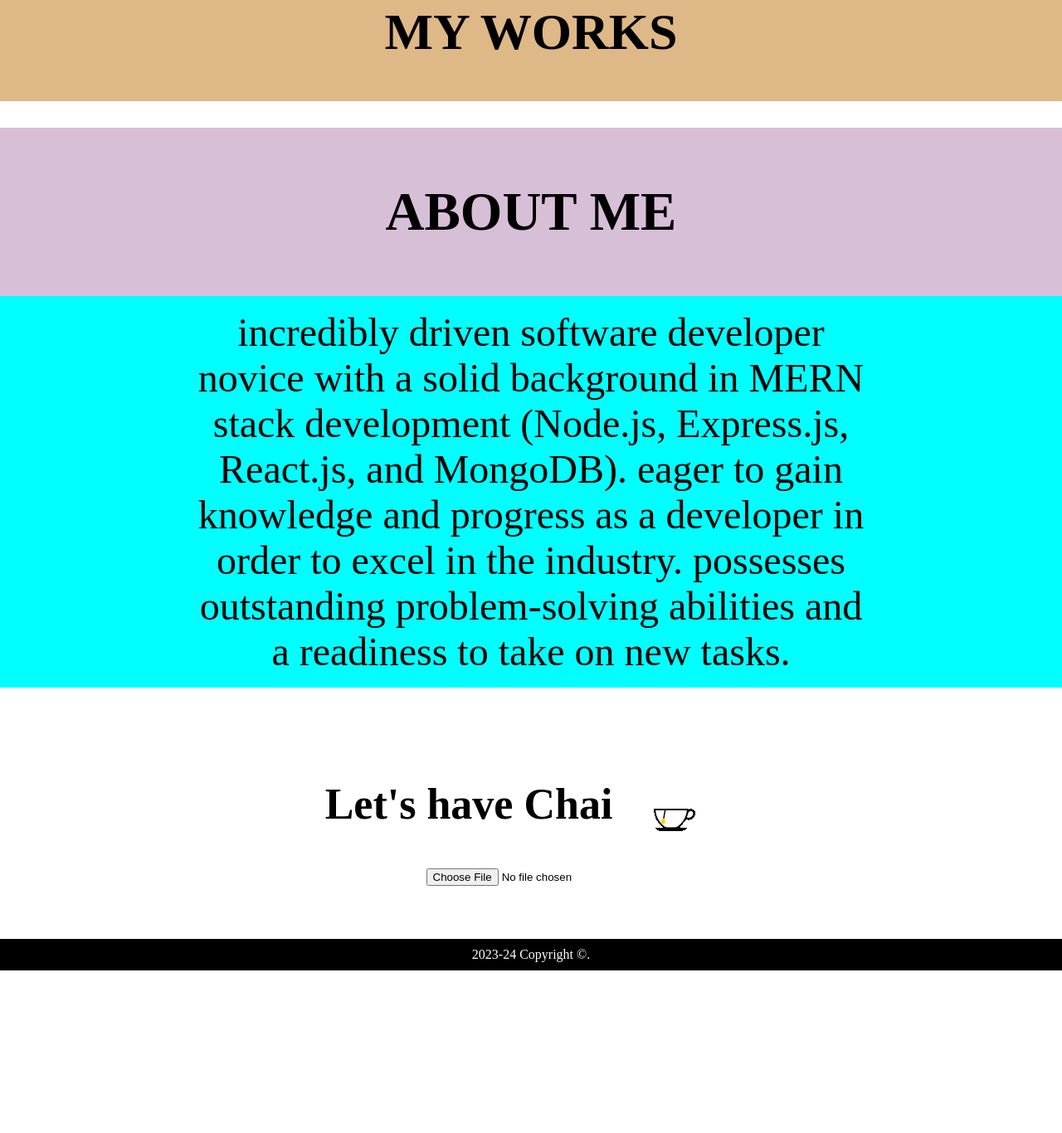
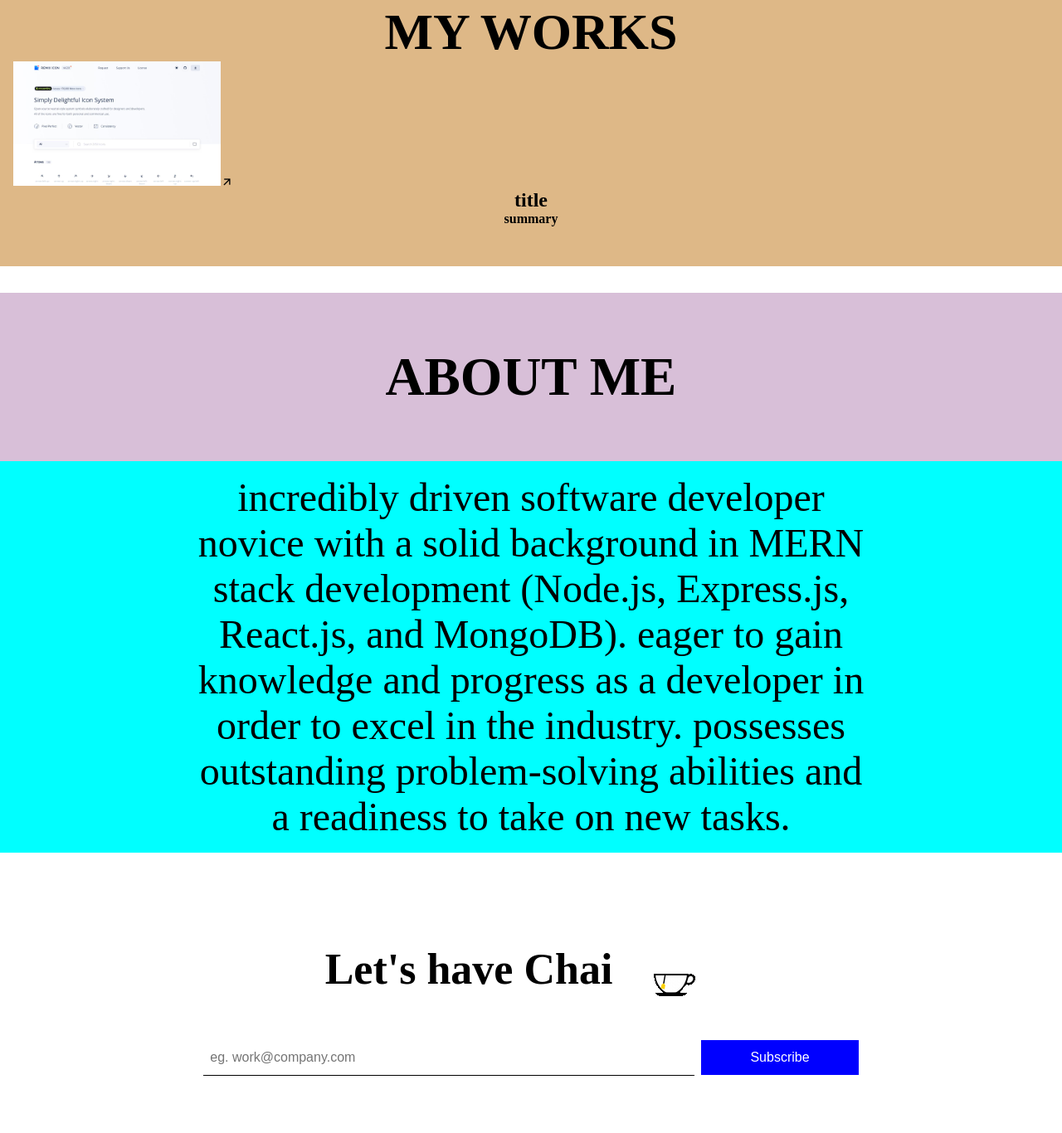
Before and after one commit to mdArshad10/Portfolio_second, a website built with Vite: page index.html in a window 1280 px wide. Shown: the part 1408-2774 px from the top of the page at 83% size. Before the commit the page ends 2578 px from the top, so only its background shows below. Built offline with nearby package versions, Linux system fonts and the light colour scheme; files whose address does not match are found by name.

Commit message:
adding the contact us form

```diff
--- a/index.html
+++ b/index.html
@@ -27,13 +27,11 @@
           <li><i class="ri-home-4-line"></i> <a href="#Home"> Home</a></li>
           <li><i class="ri-code-s-fill"></i> <a href="#Skills"> Skills</a></li>
           <li>
-            <i class="ri-lightbulb-line"></i> <a href="#Projects"> my work</a>
+            <i class="ri-lightbulb-line"></i> <a href="#Projects"> My works</a>
           </li>
-
-          <li>
-            <i class="ri-information-line"></i> <a href="#About"> About</a>
+          <li class="contact">
+            <i class="ri-phone-line"></i><a href="#contact"> Contact</a>
           </li>
-          <li><i class="ri-phone-line"></i><a href="#contact"> contact</a></li>
         </ul>
       </nav>
       <div id="content">
@@ -43,9 +41,10 @@
           <h2 class="text-changer">A Web developer</h2>
 
           <div id="social-Icons">
-            <i class="ri-github-line"> <a href="#">Github</a></i>
-            <i class="ri-linkedin-box-fill"> <a href="#">LinkedIn</a></i>
-            <i class="ri-whatsapp-fill"> <a href="#">Whatsapp</a></i>
+            <i class="ri-github-line" class="github"> <a href="#">Github</a></i>
+            <i class="ri-linkedin-box-fill" class="document">
+              <a href="#" target="_blank">View Document</a></i
+            >
           </div>
         </div>
         <div id="content-right">
@@ -98,6 +97,18 @@
 
       <section id="Projects">
         <h1>My Works</h1>
+        <div id="project-cards">
+          <div id="card">
+            <div id="card-img">
+              <img src="./public/remixicon-com-.jpg" alt="website-image" />
+              <i class="ri-arrow-right-up-line"></i>
+            </div>
+            <div id="card-content">
+              <h2>title</h2>
+              <h4>summary</h4>
+            </div>
+          </div>
+        </div>
       </section>
 
       <section id="About">
@@ -121,7 +132,16 @@
             <img src="./public/Animation - 1711803751821.gif" alt="" />
           </div>
         </div>
-        <input type="file" name="" id="" />
+        <form method="post">
+          <input
+            type="email"
+            name="email"
+            id=""
+            placeholder="eg. work@company.com"
+            required
+          />
+          <button type="submit">Subscribe</button>
+        </form>
       </section>
 
       <footer>2023-24 Copyright ©.</footer>
@@ -129,6 +149,6 @@
     <script src="https://cdn.jsdelivr.net/npm/gsap@3.12.5/dist/gsap.min.js"></script>
 
     <script src="https://cdn.jsdelivr.net/npm/gsap@3.12.5/dist/TextPlugin.min.js"></script>
-    <script src="/main.js"></script>
+    <script type="module" src="/main.js"></script>
   </body>
 </html>
--- a/style.css
+++ b/style.css
@@ -16,8 +16,7 @@ html, body{
 }
 
 
-
-a{
+a, a:active, a:visited{
   text-decoration: none;
 }
 
@@ -32,6 +31,15 @@ nav{
   align-items: center;
   justify-content: space-between;
   padding: 1rem 3rem;
+}
+
+ul>li{
+  padding: 0.5rem;
+}
+
+.contact{
+  background-color: blue;
+  border-radius: 5px;
 }
 
 #loader{
@@ -142,6 +150,37 @@ display: flex;
   text-align: center;
 }
 
+#project-cards{
+
+
+}
+
+#card{
+  display: flex;
+  flex-direction: column;
+
+  &>#card-img{
+    width: 20%;
+    border-radius: 30px;
+    transition: all ease-in-out 0.4s;
+    cursor: pointer;
+    position: relative;
+
+
+    &>img{
+      width: 100%;
+      height: 100%;
+      object-fit: cover;
+    }
+
+    &>i{
+      position: absolute;
+      bottom: 0;
+
+    }
+  }
+}
+
 #Projects>h1{
   font-size: 62px;
   text-transform: uppercase;
@@ -198,9 +237,38 @@ display: flex;
   }
 }
 
-#chai-icon{
+#contact>form{
+  width: 100%;
+  display: flex;
+  justify-content: center;
+  gap: 0.5rem;
 
+
+  &> input{
+    width: 50%;
+    padding: .5rem;
+    margin: .5rem 0;
+    border: none;
+    outline: none;
+    border-bottom: 1px solid;
+    font-size: 1rem;
+  }
+
+  &>button{
+    width: 16%;
+    padding: .75rem;
+    margin: .5rem 0;
+    border: none;
+    outline: none;
+    border-bottom: 1px solid;
+    font-size: 1rem;
+    background-color: blue;
+    color: white;
+    cursor: pointer;
+  }
 }
+
+
 
 footer{
   padding: 10px;
```
Also changed, not shown: public/remixicon-com-.jpg (added).
